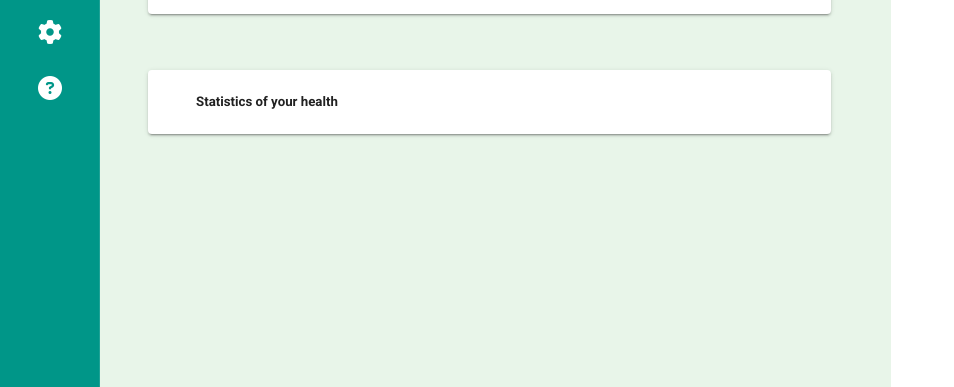
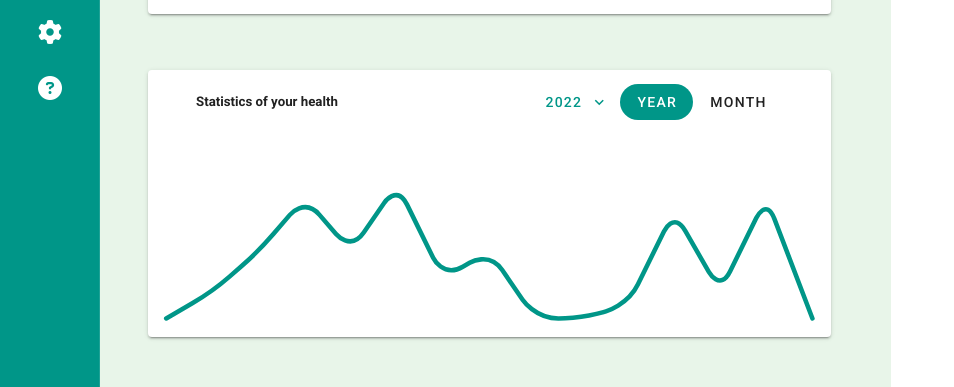
Before and after one commit to GarlicBuns19/Health_Tracker_App, a Vue app: page / in a window 1280 px wide. Shown: the part 300-687 px from the top of the page, without its empty margins (0-954 px from the left). Built offline with nearby package versions, Linux system fonts and the light colour scheme.

Commit message:
Sparkline

```diff
--- a/src/views/HomeView.vue
+++ b/src/views/HomeView.vue
@@ -62,10 +62,31 @@
                   rounded-br-xl
                   mt-n10
                 >
-                <v-app-bar color="rgba(0,0,0,0)" flat class="ma-8">
-                  <h5>Statistics of your health</h5>
-                </v-app-bar>
-              </v-card>
+                  <v-app-bar color="rgba(0,0,0,0)" flat class="ma-8">
+                    <h5>Statistics of your health</h5>
+                    <v-spacer></v-spacer>
+                    <v-btn color="teal" text>
+                      2022
+                      <v-icon right>mdi-chevron-down</v-icon>
+                    </v-btn>
+                    <v-btn color="teal" rounded dark depressed> Year </v-btn>
+                    <v-btn text> Month </v-btn>
+                  </v-app-bar>
+                  <template>
+                    <v-sparkline
+                    :value="value"
+                    color="teal"
+                    :smooth="radius || false"
+                    :padding="padding"
+                    :line-width="width"
+                    :stroke-linecap="linecap"
+                    :fill="fill"
+                    :type="type"
+                    :auto-line-width="autoLineWidth"
+                    auto-draw
+                    > </v-sparkline>
+                  </template>
+                </v-card>
               </v-col>
             </v-row>
           </v-container>
```
